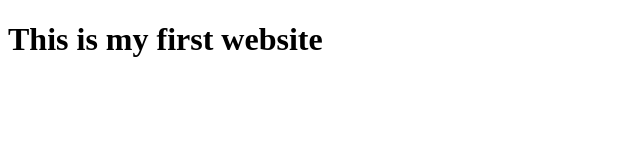
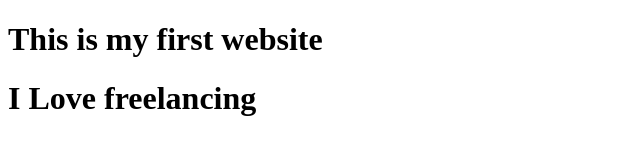
Before and after one commit to taposh25/my-first-website, a plain HTML site: page index.html in a window 1280 px wide. Shown: the whole page, without its empty margins (0-640 px from the left). Drawn offline with Linux system fonts and the light colour scheme.

Commit message:
learned github

```diff
--- a/index.html
+++ b/index.html
@@ -7,5 +7,6 @@
 </head>
 <body>
     <h1>This is my first website</h1>
+    <h1> I Love freelancing </h1>
 </body>
 </html>
```
